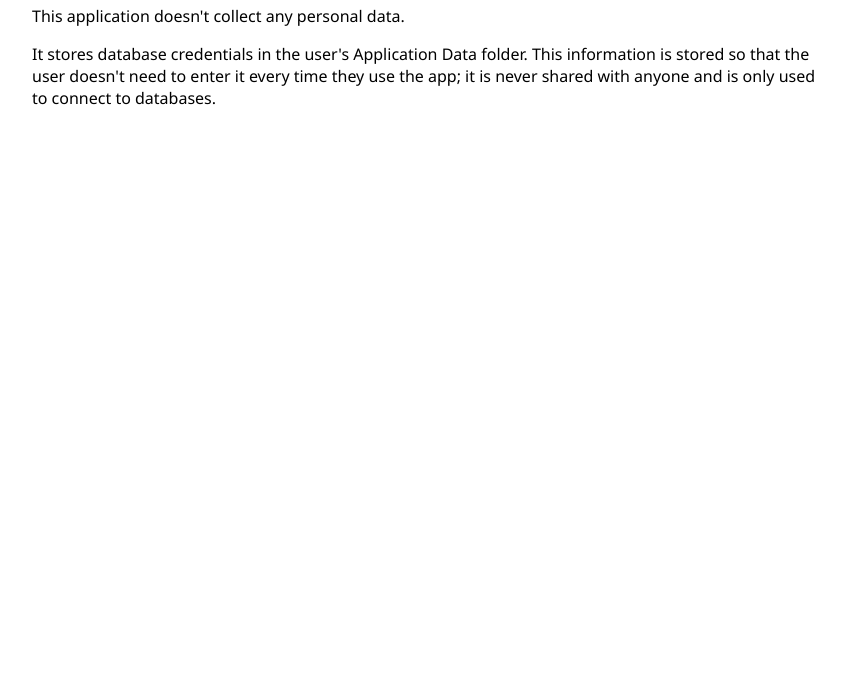
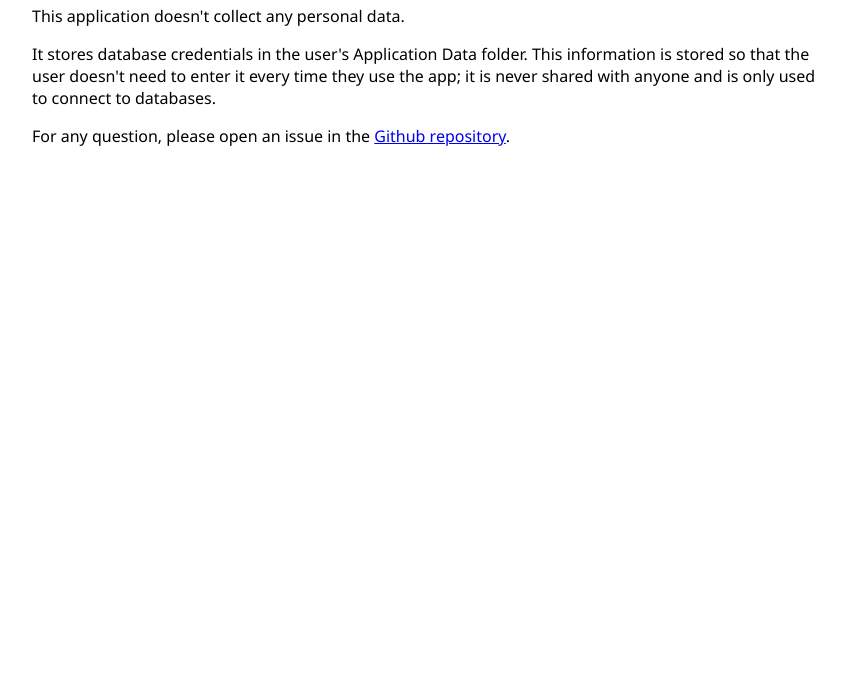
Before and after one commit to thomaslevesque/CosmosDBStudio, a plain HTML site: page privacy/index.html in a window 1280 px wide. Shown: the part 109-800 px from the top of the page, without its empty margins (18-863 px from the left). Drawn offline with Linux system fonts and the light colour scheme.

Commit message:
Update privacy policy

```diff
--- a/privacy/index.html
+++ b/privacy/index.html
@@ -28,5 +28,10 @@
             every time they use the app; it is never shared with anyone and is only
             used to connect to databases.
         </p>
+
+        <p>
+            For any question, please open an issue in the
+            <a href="https://github.com/thomaslevesque/CosmosDBStudio/issues">Github repository</a>.
+        </p>
     </body>
 </html>
```
